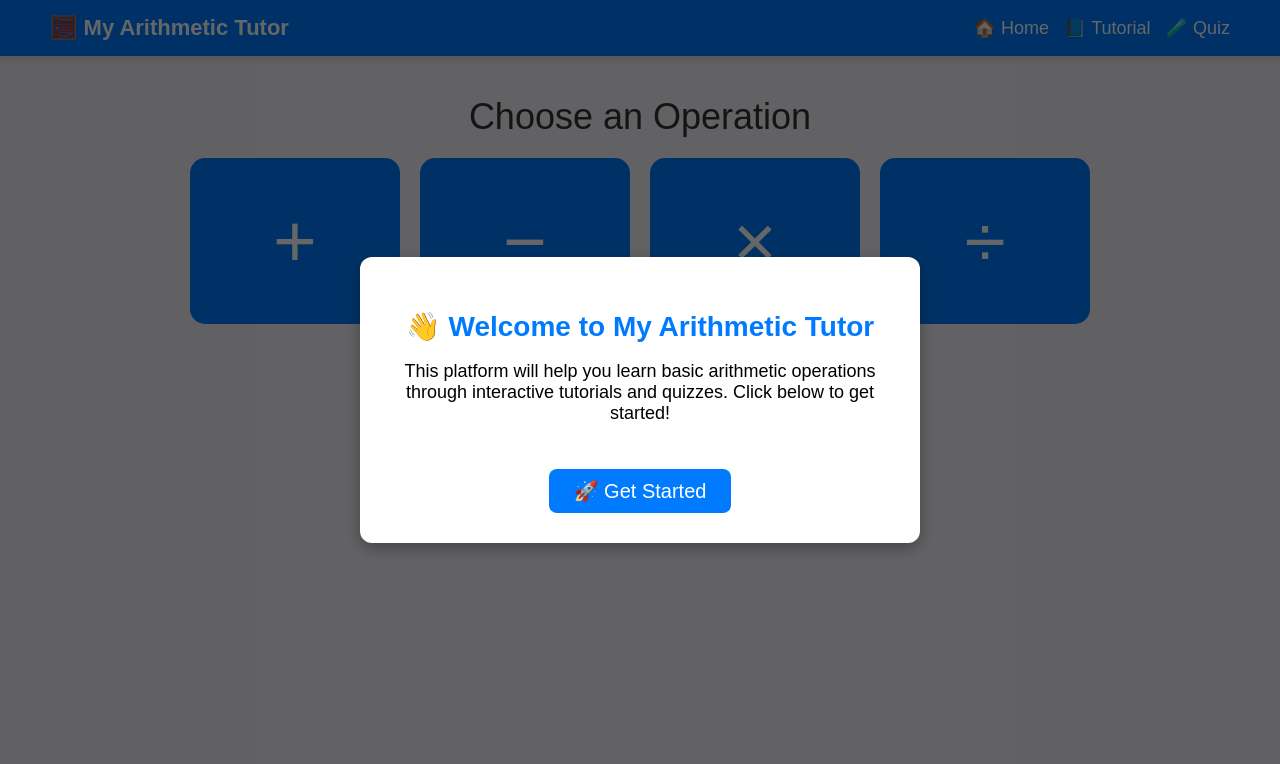
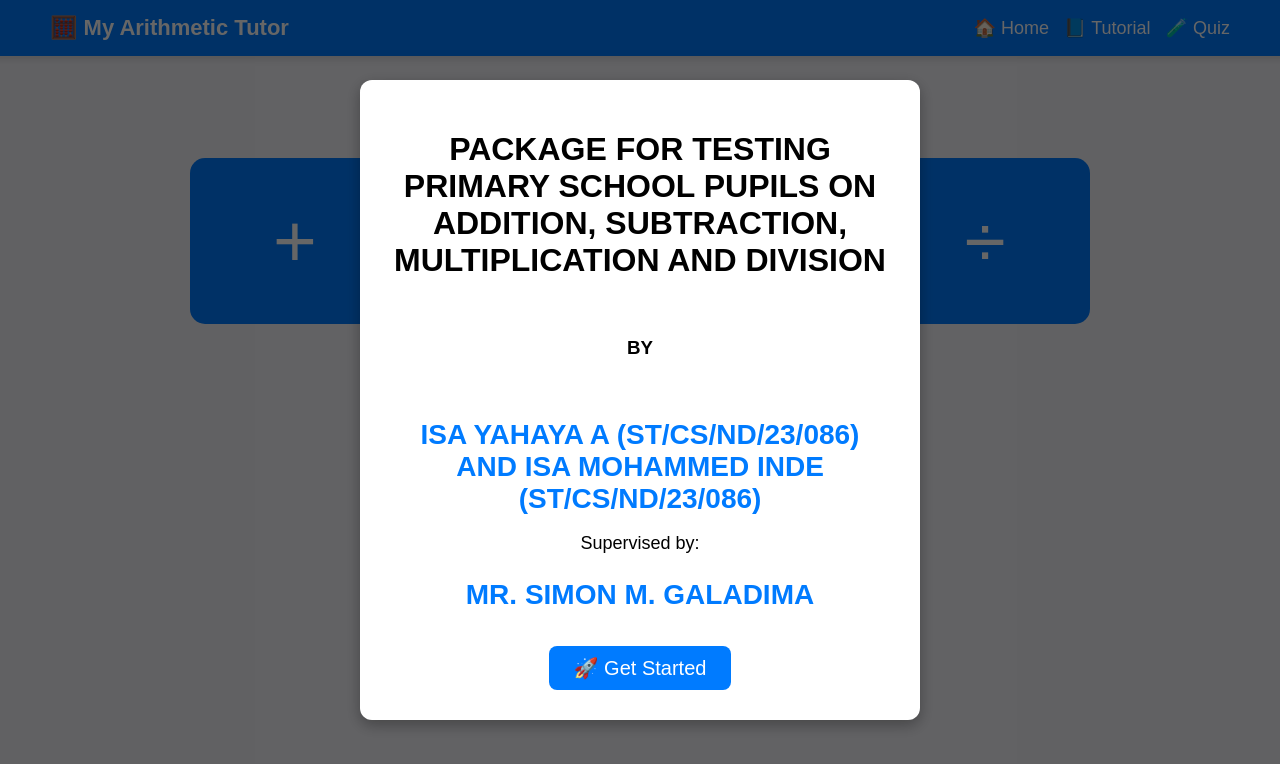
Before and after one commit to Akamshu/math, a plain HTML site: page index.html in a window 1280 px wide. Shown: the top 764 px of the page. Drawn offline with Linux system fonts and the light colour scheme.

Commit message:
Update index.html

```diff
--- a/index.html
+++ b/index.html
@@ -214,8 +214,11 @@
 <!-- Welcome Modal -->
 <div id="welcomeModal" class="modal">
   <div class="modal-content">
-    <h2>👋 Welcome to My Arithmetic Tutor</h2>
-    <p>This platform will help you learn basic arithmetic operations through interactive tutorials and quizzes. Click below to get started!</p>
+    <h1>PACKAGE FOR TESTING PRIMARY SCHOOL PUPILS ON ADDITION, SUBTRACTION, MULTIPLICATION AND DIVISION</h1> <br>
+    <h3>BY</h3><br>
+    <h2>ISA YAHAYA A (ST/CS/ND/23/086) AND ISA MOHAMMED INDE (ST/CS/ND/23/086)</h2>
+    <p> Supervised by: <br>
+    <h2>MR. SIMON M. GALADIMA</h2>
     <button onclick="closeModal()">🚀 Get Started</button>
   </div>
 </div>
```
